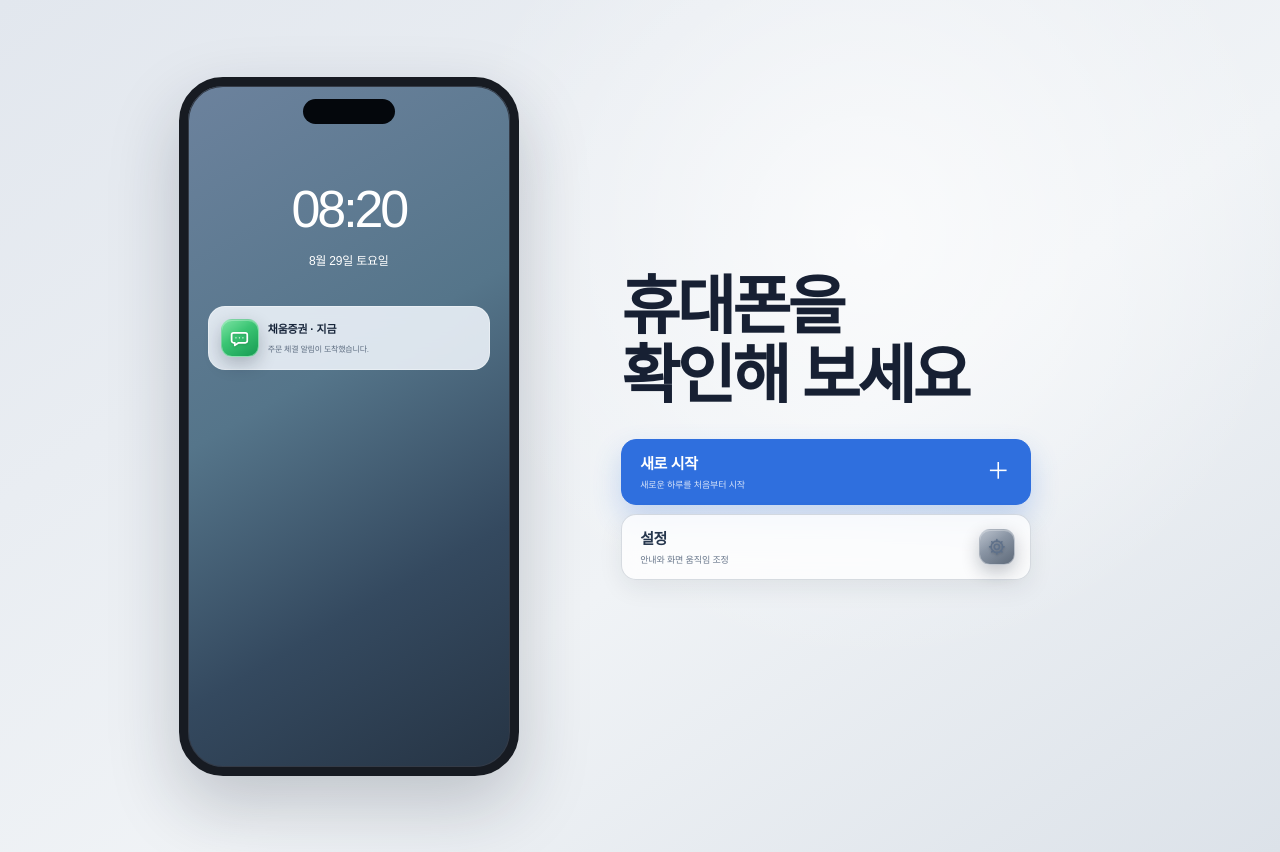
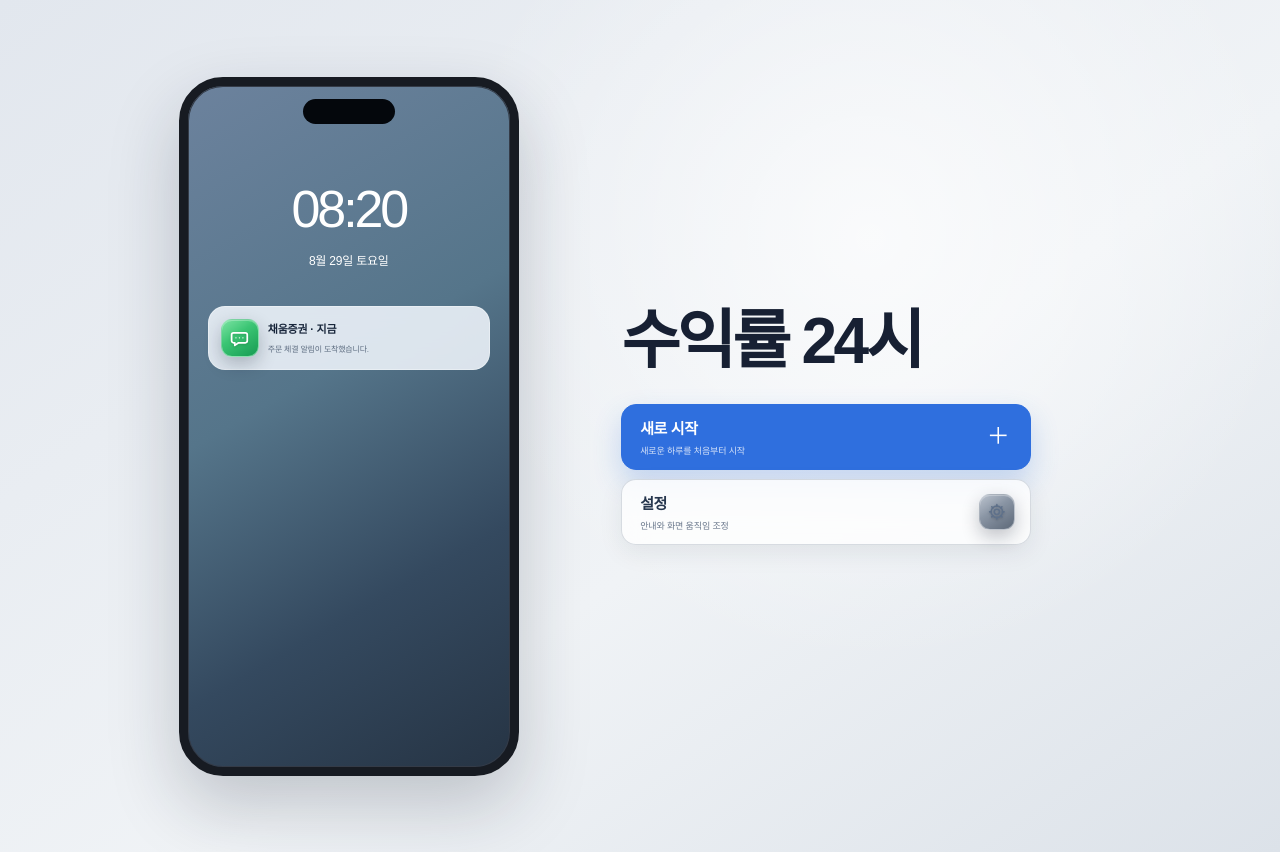
Before and after one commit to hoyhoy1227/whatfraud, a Next.js app: page / in a window 1280 px wide. Built offline with nearby package versions, Linux system fonts and the light colour scheme.

Commit message:
Show game title on start screen

```diff
--- a/app/game-client.tsx
+++ b/app/game-client.tsx
@@ -983,7 +983,7 @@ export default function GameClient() {
         </div>
         <div className="intro-shade" />
         <section className="intro-panel" aria-labelledby="game-title">
-          <h1 id="game-title">휴대폰을 확인해 보세요</h1>
+          <h1 id="game-title">수익률 24시</h1>
           <nav className="start-menu" aria-label="게임 시작 메뉴">
             {savedProgress && <button className="start-menu-item resume" onClick={() => startSimulation(false, true)}><span><b>이어하기</b><small>사건 {Math.min(savedProgress.results.length + 1, cases.length)}/{cases.length} · {formatSavedTime(savedProgress.savedAt)} 저장</small></span><i>›</i></button>}
             <button className={`start-menu-item new ${savedProgress ? '' : 'primary'}`} onClick={requestNewGame}><span><b>새로 시작</b><small>{savedProgress ? '현재 기록을 지우고 처음부터 시작' : '새로운 하루를 처음부터 시작'}</small></span><i>＋</i></button>
--- a/scripts/check-release.mjs
+++ b/scripts/check-release.mjs
@@ -92,7 +92,7 @@ async function main() {
   assert(client.includes('actForIndex') && client.includes('1막 · 평범한 오전') && client.includes('3막 · 압박의 밤'), '오전·오후·밤의 3막 진행 연출이 없습니다.', errors);
   assert(client.includes('setTutorialStep(forceGuide ? 0 : null)') && client.includes('게임 방법부터 보기'), '기본 진입에서 긴 안내를 건너뛰거나 선택형 안내를 여는 흐름이 없습니다.', errors);
   assert(client.includes('isAmbientEntry') && css.includes('.phone-only-game.ambient-entry'), '첫 잠금 화면의 조용한 휴대폰 진입 연출이 없습니다.', errors);
-  assert(client.includes('<h1 id="game-title">휴대폰을 확인해 보세요</h1>') && !client.includes('className="intro-disclaimer"'), '시작 화면에 핵심 문장 외의 불필요한 설명이 남아 있습니다.', errors);
+  assert(client.includes('<h1 id="game-title">수익률 24시</h1>') && !client.includes('className="intro-disclaimer"'), '시작 화면에 게임 제목 외의 불필요한 설명이 남아 있습니다.', errors);
   assert(client.includes('showObjectiveCue') && client.includes('setShowObjectiveCue(false), 4200') && css.includes('.mission-strip.objective-toast'), '상황 변화에 따라 나타났다 사라지는 목표 안내가 없습니다.', errors);
   assert(client.includes('cinematicCues') && client.includes('ambient-notification') && client.includes('이전 선택의 여파'), '사건별 주변 알림 또는 이전 선택의 후속 연출이 없습니다.', errors);
   assert(client.includes('verificationHistory') && client.includes('case-rewind') && client.includes('사건 되감기'), '조사 순서 저장 또는 판정 후 되감기 복습이 없습니다.', errors);
```
